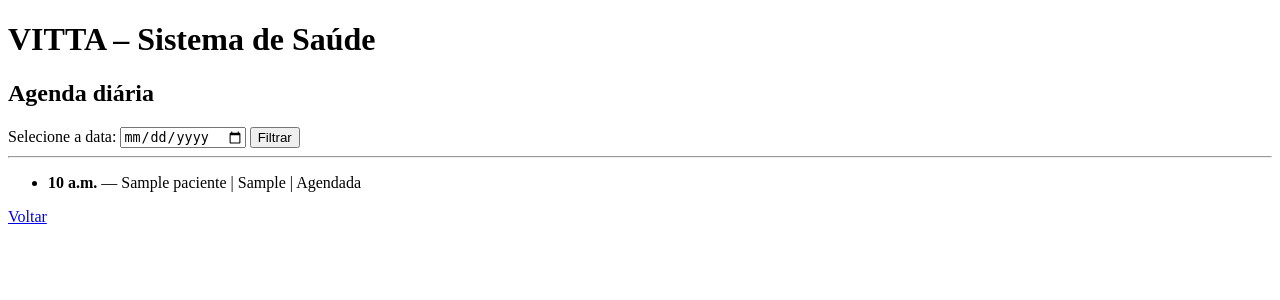
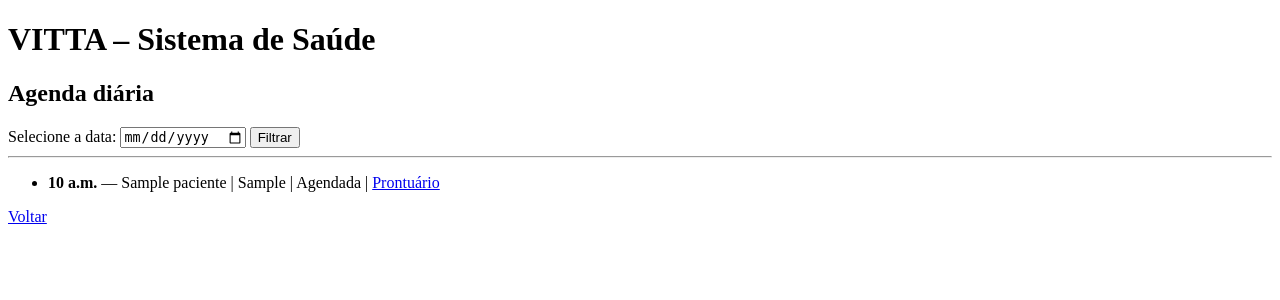
Before and after one commit to robinson-1985/vitta, a Django app: template consultas/templates/consultas/agenda.html in a window 1280 px wide. Shown: the top 300 px of the page. Run offline with Django 5.2, Linux system fonts and the light colour scheme; tables that the repository leaves empty hold one stand-in row (values such as "Sample post"); the template is opened without the code that fills it: values that come from a table or form of the project are taken from there, most other values are stand-ins (such as "Sample title", 1, 10 or a date in 2020).

Commit message:
feat(consultas): improve daily agenda display and actions

```diff
--- a/consultas/templates/consultas/agenda.html
+++ b/consultas/templates/consultas/agenda.html
@@ -18,6 +18,8 @@
             {{ consulta.paciente.nome }} |
             {{ consulta.profissional }} |
             {{ consulta.get_status_display }}
+            |
+            <a href="{% url 'prontuario_abrir' consulta.id %}">Prontuário</a>
         </li>
     {% empty %}
         <li>Nenhuma consulta para esta data.</li>
```
